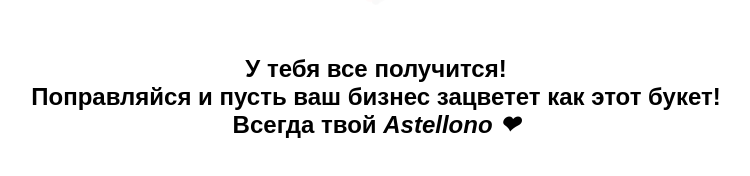
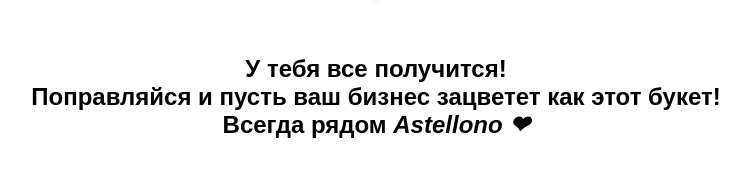
Before and after one commit to Astellono/acker, a plain HTML site: page index.html in a window 1280 px wide. Shown: the part 430-606 px from the top of the page, without its empty margins (264-1014 px from the left). Drawn offline with Linux system fonts and the light colour scheme; a web font is replaced by a local one.

Commit message:
Update index.html

```diff
--- a/index.html
+++ b/index.html
@@ -18,7 +18,7 @@
     <div class="center">
         <h1>Героине которая вывозит тяжелое время!</h1>
         <canvas id="c"></canvas>
-        <p>У тебя все получится! <br>Поправляйся и пусть ваш бизнес зацветет как этот букет!<br> Всегда твой <i>Astellono &#10084</i></p>
+        <p>У тебя все получится! <br>Поправляйся и пусть ваш бизнес зацветет как этот букет!<br> Всегда рядом <i>Astellono &#10084</i></p>
     </div>
 
 
```
